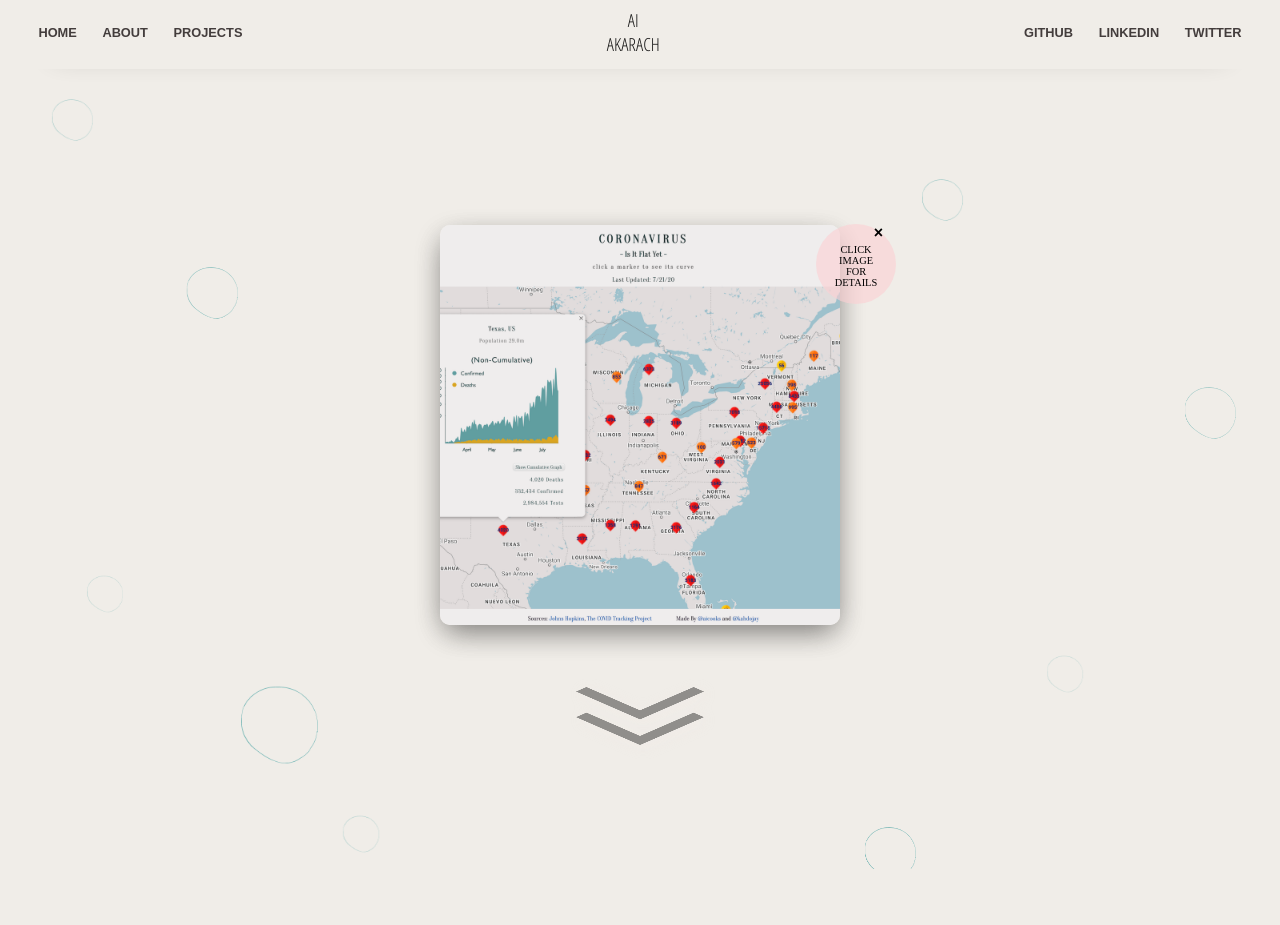
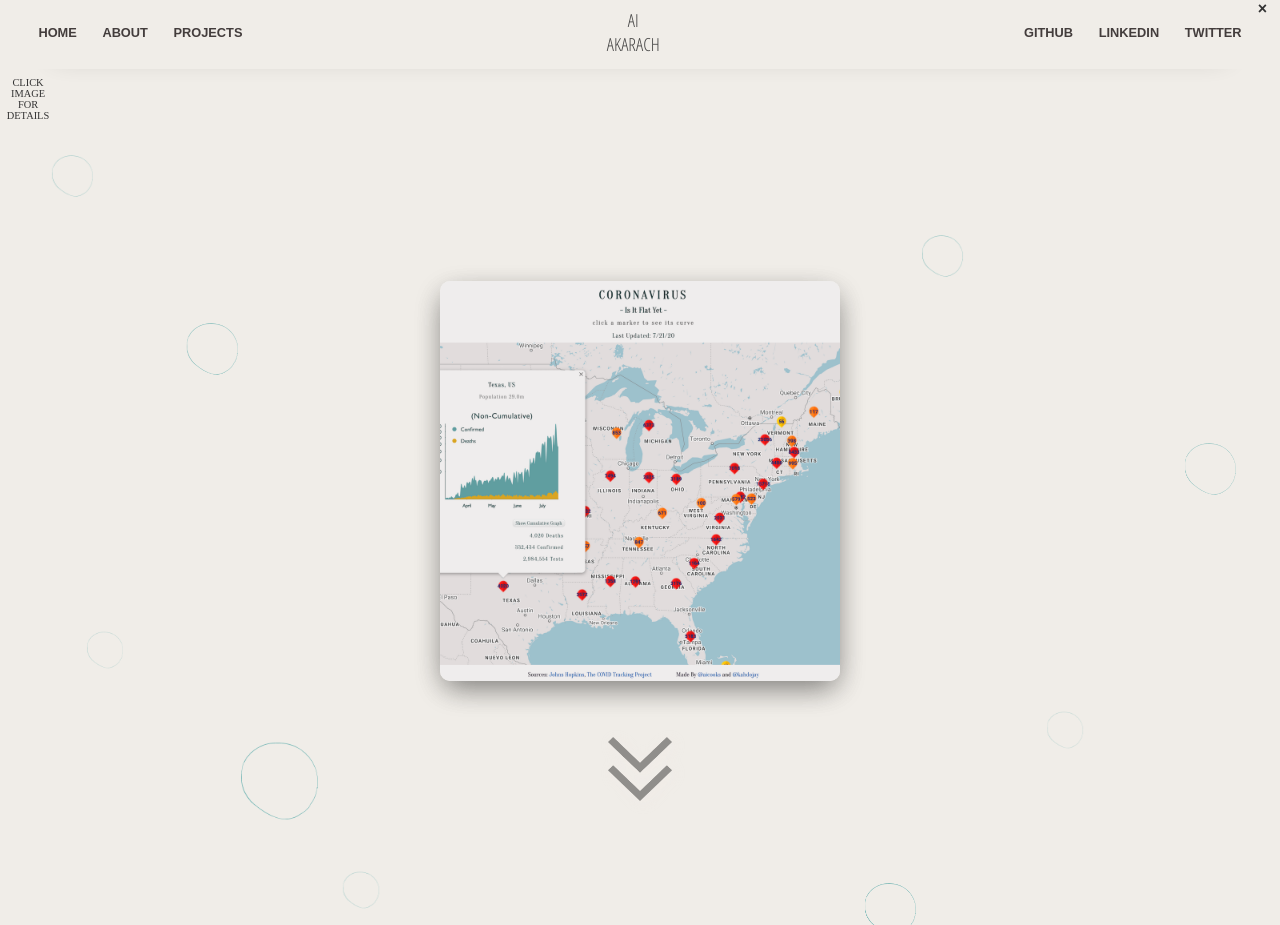
Before and after one commit to aka-ai/portfolio, a React (Create React App) app: page /projects in a window 1280 px wide. Before the commit the page ends 869 px from the top, so only its background shows below. Built offline with nearby package versions, Linux system fonts and the light colour scheme; a web font is replaced by a local one.

Commit message:
changed up/down arrows in projects

```diff
--- a/src/Index.css
+++ b/src/Index.css
@@ -3,6 +3,7 @@ body {
   max-width: 100%;
   margin: 0px;
   overflow: hidden;
+  color: #333333;
 }
 .App {
   font-family: 'Nunito', sans-serif;
@@ -83,7 +84,7 @@ h2 {
   height: 70vw;
   border-radius: 10px;
 }
-.project-image-container:hover {
+:hover.project-image-container {
   box-shadow: 0px 30px 100px -10px rgba(0, 0, 0, 0.4);
 }
 .project-desc {
@@ -130,7 +131,7 @@ h3 {
   filter: drop-shadow(3px 3px 7px rgba(191, 189, 189, 0.5));
   opacity: 0.8;
 }
-.popup {
+/* .popup {
   position: absolute;
   top: 20vh;
   right: 10vw;
@@ -141,7 +142,7 @@ h3 {
   width: 10vw;
   height: 10vw;
   margin-top: 8vh;
-}
+} */
 .close {
   position: absolute;
   top: 0vh;
@@ -370,8 +371,8 @@ a:hover {
   }
   .upArrow,
   .downArrow {
-    width: 10vw;
-    height: 4.5vw;
+    width: 5vw;
+    height: 5vw;
   }
 }
 /* Extra large devices (large laptops and desktops, 1200px and up) */
```
